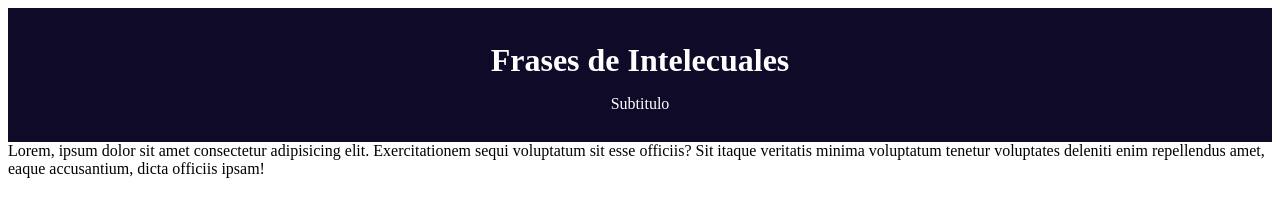
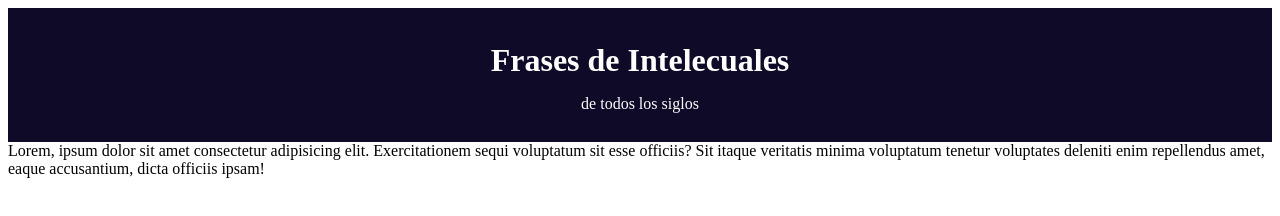
Before and after one commit to GersonBerrocal/pruebaGit, a plain HTML site: page index.html in a window 1280 px wide. Drawn offline with Linux system fonts and the light colour scheme.

Commit message:
modificando el subtitulo

```diff
--- a/index.html
+++ b/index.html
@@ -14,7 +14,7 @@
     <h1 class="titulo">
       Frases de Intelecuales
     </h1>
-   <p class="sub">Subtitulo</p>
+   <p class="sub">de todos los siglos</p>
   </header>
   <main>
     <div class="frase">
```
